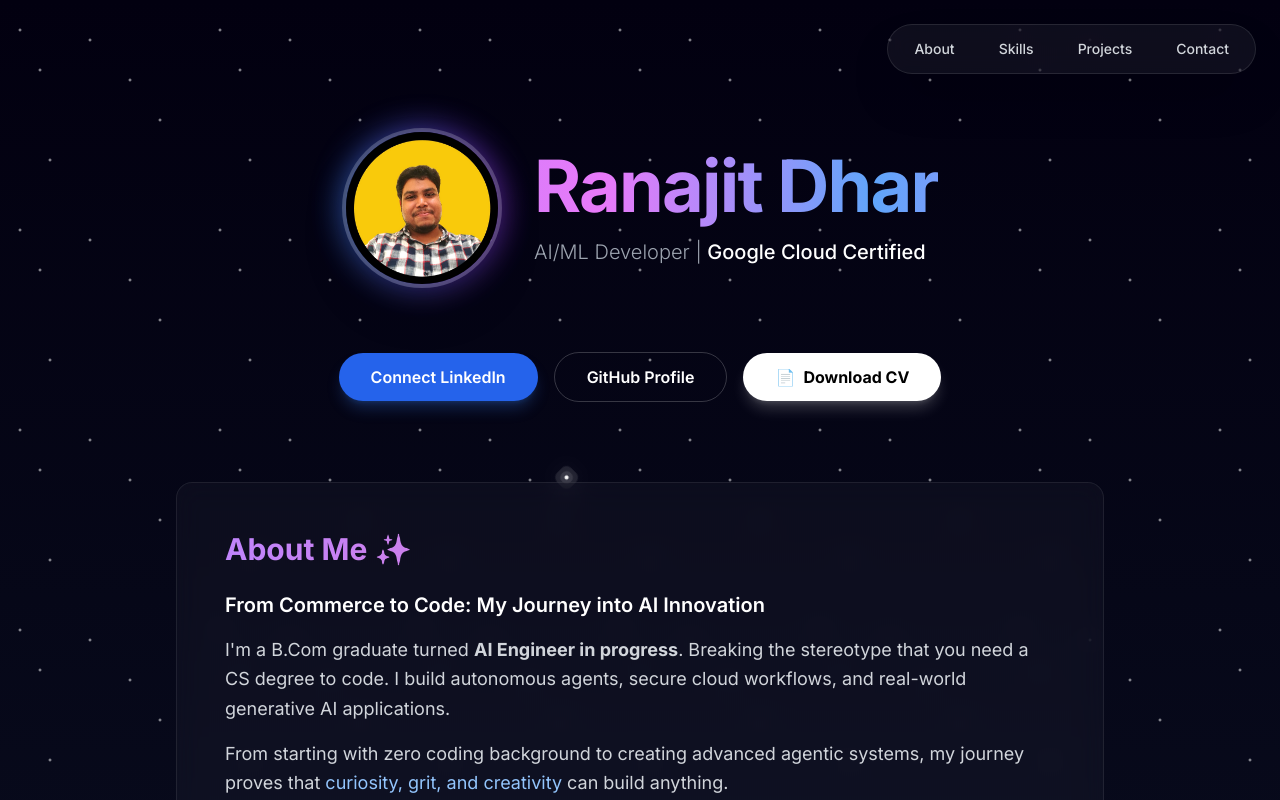
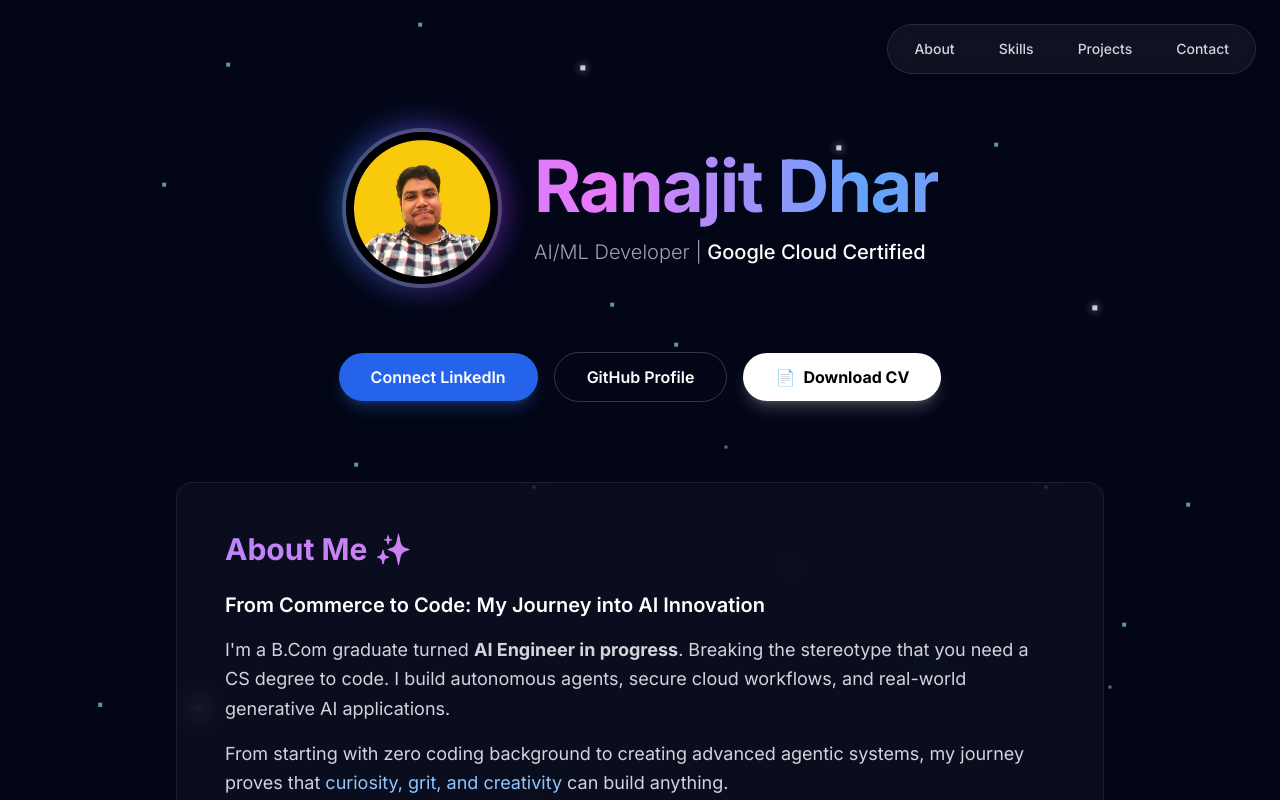
Before and after one commit to ranajitdharpersonal/portfolio, a Next.js app: page / in a window 1280 px wide. Shown: the top 800 px of the page. Built offline with nearby package versions, Linux system fonts and the light colour scheme.

Commit message:
new bento

```diff
--- a/app/globals.css
+++ b/app/globals.css
@@ -8,75 +8,82 @@
 
 body {
   color: rgb(var(--foreground-rgb));
-  background: linear-gradient(to bottom, #020010, #0f172a, #020010); /* Deep Night Sky */
+  background: #020617; /* Deep Night Sky */
   min-height: 100vh;
   font-family: 'Inter', sans-serif;
   overflow-x: hidden;
   position: relative;
 }
 
-/* --- STAR FIELD (Tara Bhora Akash) --- */
+/* --- STAR RAIN ANIMATION --- */
+
+/* Layer 1: Choto Tara (Small & Slow) */
 body::before {
-  content: "";
+  content: " ";
   position: fixed;
-  top: 0;
+  top: -100px; /* Screen er opor theke shuru */
   left: 0;
-  width: 100%;
-  height: 100%;
-  pointer-events: none; /* Jate click kora jay */
-  background-image:
-    radial-gradient(2px 2px at 20px 30px, #ffffff, rgba(0,0,0,0)),
-    radial-gradient(2px 2px at 40px 70px, #ffffff, rgba(0,0,0,0)),
-    radial-gradient(2px 2px at 50px 160px, #ffffff, rgba(0,0,0,0)),
-    radial-gradient(2px 2px at 90px 40px, #ffffff, rgba(0,0,0,0)),
-    radial-gradient(2px 2px at 130px 80px, #ffffff, rgba(0,0,0,0)),
-    radial-gradient(2px 2px at 160px 120px, #ffffff, rgba(0,0,0,0));
-  background-repeat: repeat;
-  background-size: 200px 200px;
-  animation: twinkle 4s ease-in-out infinite;
-  opacity: 0.5;
+  width: 3px;
+  height: 3px;
+  background: transparent;
+  /* Onek gulo tara (Random Position) */
+  box-shadow:
+    10vw 10vh #fff, 20vw 80vh #fff, 30vw 20vh #fff, 40vw 60vh #fff,
+    50vw 10vh #fff, 60vw 90vh #fff, 70vw 30vh #fff, 80vw 50vh #fff,
+    90vw 20vh #fff, 10vw 50vh #fff, 35vw 75vh #fff, 85vw 15vh #fff,
+    25vw 5vh #fff, 75vw 95vh #fff, 55vw 35vh #fff, 95vw 65vh #fff;
+  opacity: 0.4;
+  animation: starFall 10s linear infinite;
   z-index: -1;
 }
 
-@keyframes twinkle {
-  0% { opacity: 0.3; }
-  50% { opacity: 0.8; }
-  100% { opacity: 0.3; }
-}
-
-/* --- SHOOTING STAR ANIMATION --- */
+/* Layer 2: Majhari Tara (Medium & Fast) */
 body::after {
-  content: "";
+  content: " ";
   position: fixed;
-  top: 50%;
-  left: 50%;
+  top: -100px;
+  left: 0;
   width: 4px;
   height: 4px;
-  background: #fff;
-  border-radius: 50%;
-  box-shadow: 0 0 0 4px rgba(255, 255, 255, 0.1), 0 0 0 8px rgba(255, 255, 255, 0.1), 0 0 20px rgba(255, 255, 255, 1);
-  animation: shootingStar 3s linear infinite;
-  opacity: 0;
-  pointer-events: none;
+  background: transparent;
+  /* Aro kichu tara */
+  box-shadow:
+    15vw 15vh #a5f3fc, 85vw 85vh #a5f3fc, 25vw 65vh #a5f3fc, 75vw 25vh #a5f3fc,
+    45vw 45vh #a5f3fc, 5vw 95vh #a5f3fc, 95vw 5vh #a5f3fc, 50vw 50vh #a5f3fc,
+    30vw 10vh #a5f3fc, 70vw 90vh #a5f3fc, 10vw 30vh #a5f3fc, 90vw 70vh #a5f3fc;
+  opacity: 0.6;
+  animation: starFall 6s linear infinite;
   z-index: -1;
 }
 
-/* Shooting Star Movement */
-@keyframes shootingStar {
-  0% {
-    transform: rotate(315deg) translateX(0);
-    opacity: 1;
+/* Layer 3: Boro Shooting Star (Fastest) */
+html::before {
+  content: " ";
+  position: fixed;
+  top: -100px;
+  left: 0;
+  width: 5px;
+  height: 5px;
+  background: transparent;
+  box-shadow:
+    40vw 10vh #fff, 80vw 40vh #fff, 10vw 90vh #fff, 60vw 20vh #fff;
+  opacity: 0.8;
+  filter: drop-shadow(0 0 5px white); /* Glow effect */
+  animation: starFall 3s linear infinite;
+  z-index: -2;
+}
+
+/* The Falling Animation (Top-Left to Bottom-Right) */
+@keyframes starFall {
+  from {
+    transform: translateY(0) translateX(0);
   }
-  70% {
-    opacity: 1;
-  }
-  100% {
-    transform: rotate(315deg) translateX(-1000px);
-    opacity: 0;
+  to {
+    transform: translateY(100vh) translateX(50vw); /* Kona-kuni porbe */
   }
 }
 
-/* Glass Card */
+/* --- CARDS & TEXT --- */
 .gamma-card {
   background: rgba(255, 255, 255, 0.03);
   border: 1px solid rgba(255, 255, 255, 0.08);
@@ -92,7 +99,6 @@ body::after {
   box-shadow: 0 10px 40px -10px rgba(99, 102, 241, 0.3);
 }
 
-/* Text & Float Animations (Same as before) */
 .animate-text-shine {
   background: linear-gradient(to right, #60a5fa, #c084fc, #e879f9, #60a5fa);
   -webkit-background-clip: text;
```
